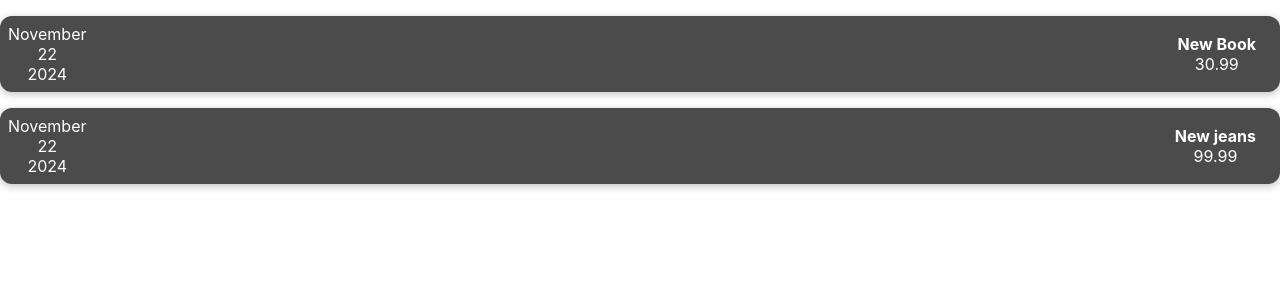
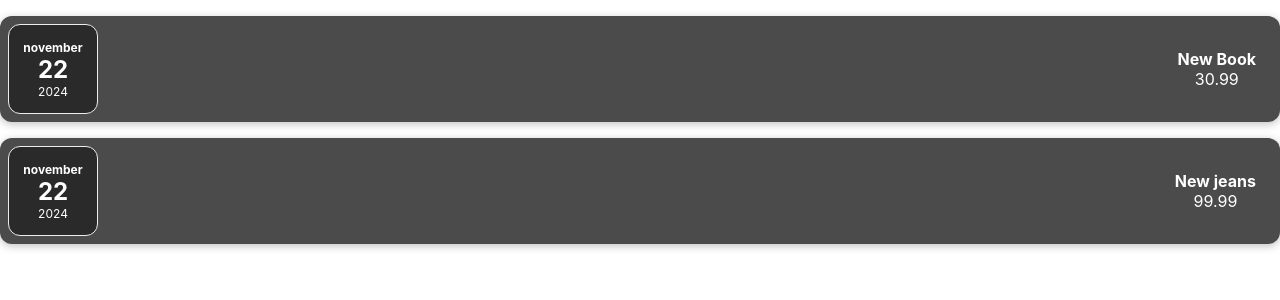
Before and after one commit to MikeRiverside/expenses, a React (Create React App) app: page / in a window 1280 px wide. Shown: the top 300 px of the page. Built offline with nearby package versions, Linux system fonts and the light colour scheme.

Commit message:
ylesanne 1 = kujunduse rakendamine komponendile

```diff
--- /dev/null
+++ b/src/components/ExpenseDate.css
@@ -0,0 +1,26 @@
+.expense-date {
+    display: flex;
+    flex-direction: column;
+    width: 5.5rem;
+    height: 5.5rem;
+    border: 1px solid #ececec;
+    background-color: #2a2a2a;
+    color: white;
+    border-radius: 12px;
+    align-items: center;
+    justify-content: center;
+}
+
+.expense-date__month {
+    font-size: 0.75rem;
+    font-weight: bold;
+}
+
+.expense-date__year {
+    font-size: 0.75rem;
+}
+
+.expense-date__day {
+    font-size: 1.5rem;
+    font-weight: bold;
+}
--- a/src/components/ExpenseDate.js
+++ b/src/components/ExpenseDate.js
@@ -1,14 +1,16 @@
+import "./ExpenseDate.css"
+
 const ExpenseDate = (props) => {
-    const day = props.date.toLocaleString("en-US", {day: "2-digit"})
-    const month = props.date.toLocaleString("en-US", {month: "long"})
+    const day = props.date.toLocaleString("et-EE", {day: "2-digit"})
+    const month = props.date.toLocaleString("et-EE", {month: "long"})
     const year = props.date.getFullYear()
 
-    return(
-        <div>
-            <div>{month}</div>
-            <div>{day}</div>
-            <div>{year}</div>
+    return (
+        <div className="expense-date">
+            <div className="expense-date__month">{month}</div>
+            <div className="expense-date__day">{day}</div>
+            <div className="expense-date__year">{year}</div>
         </div>
-    )
+    );
 }
 export default ExpenseDate
```
